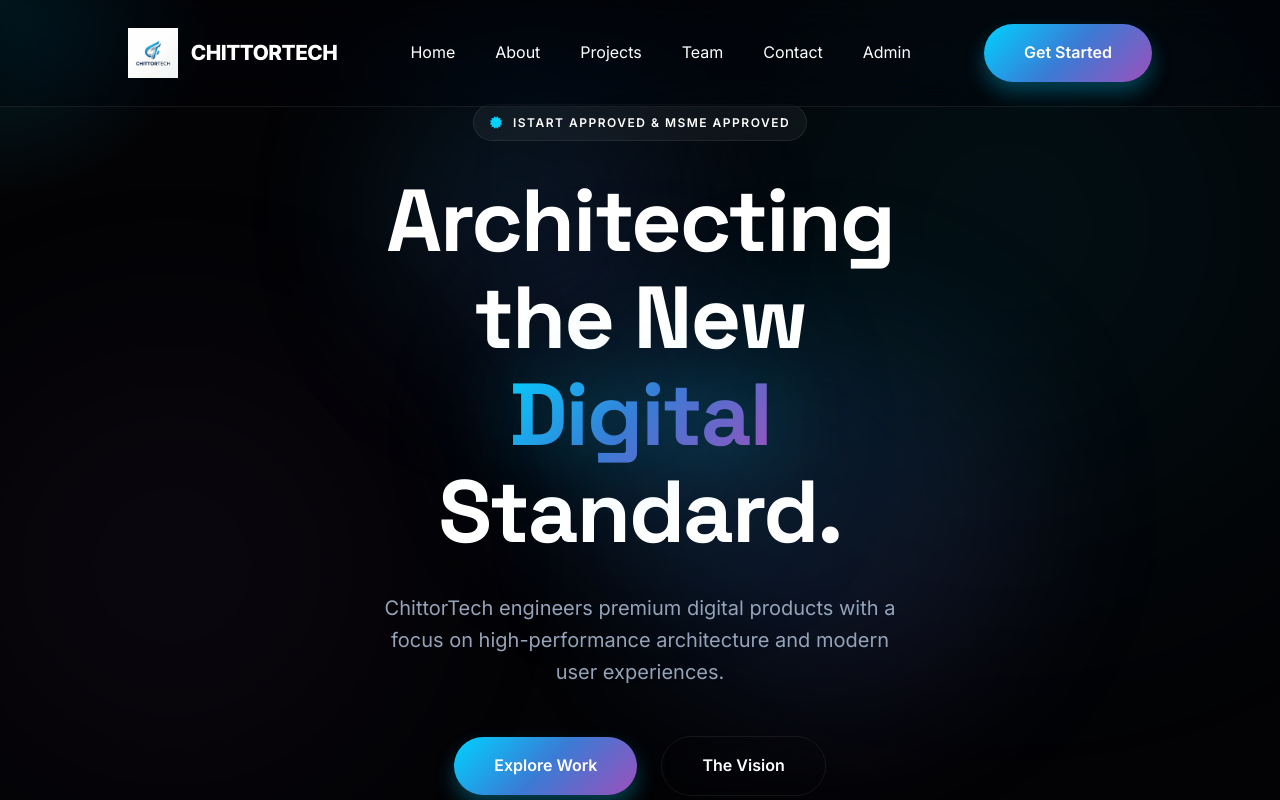
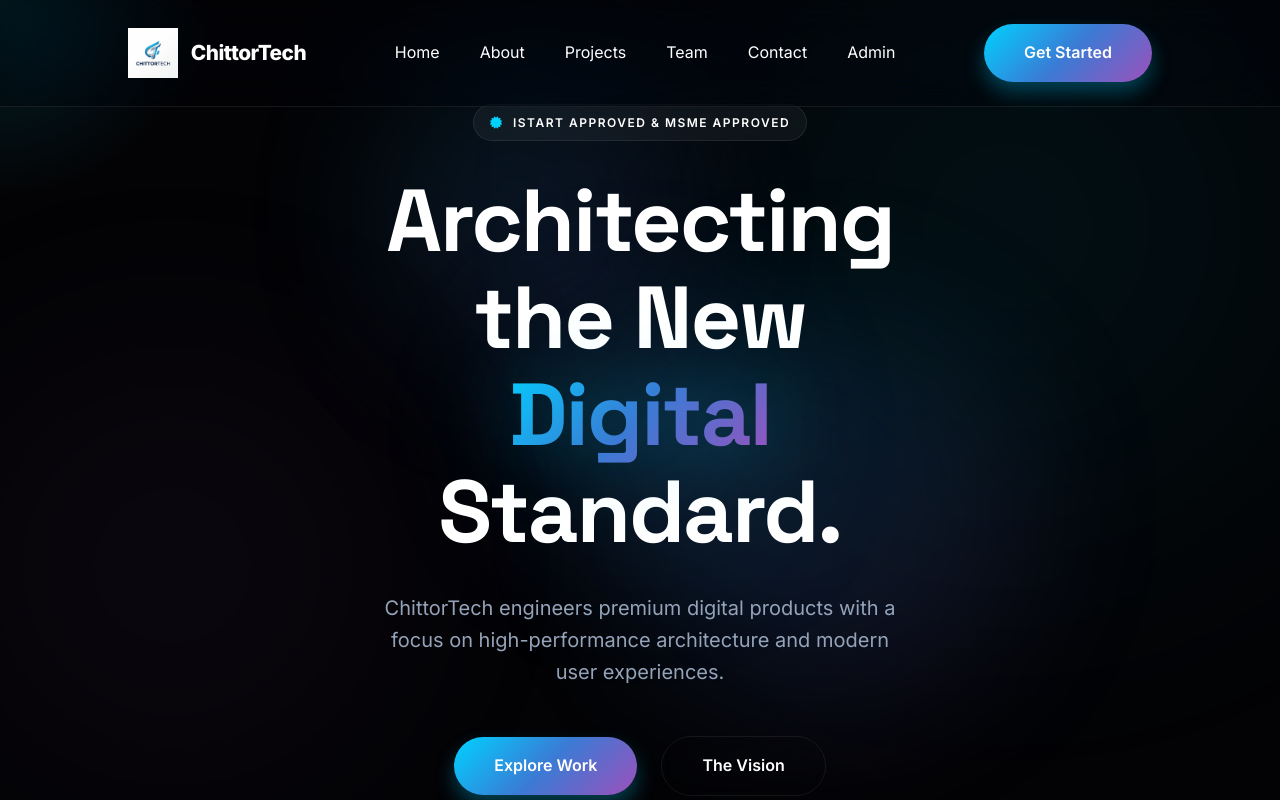
Before and after one commit to Sharmaji2516/Chittortech-Website, a Next.js app: page / in a window 1280 px wide. Shown: the top 800 px of the page. Built offline with nearby package versions, Linux system fonts and the light colour scheme; no server answers.

Commit message:
style: revert brand name to PascalCase (ChittorTech)

```diff
--- a/components/Navbar.js
+++ b/components/Navbar.js
@@ -31,9 +31,9 @@
       <div className="container nav-content">
         <Link href="/" className="logo" style={{ display: 'flex', alignItems: 'center' }}>
           <img src="/logo.png" alt="ChittorTech Logo" />
-          <span className="desktop-brand-name">CHITTORTECH</span>
+          <span className="desktop-brand-name">ChittorTech</span>
         </Link>
-        <div className="brand-name">CHITTORTECH</div>
+        <div className="brand-name">ChittorTech</div>
 
         <div
           className={`menu-toggle ${menuActive ? "active" : ""}`}
```
